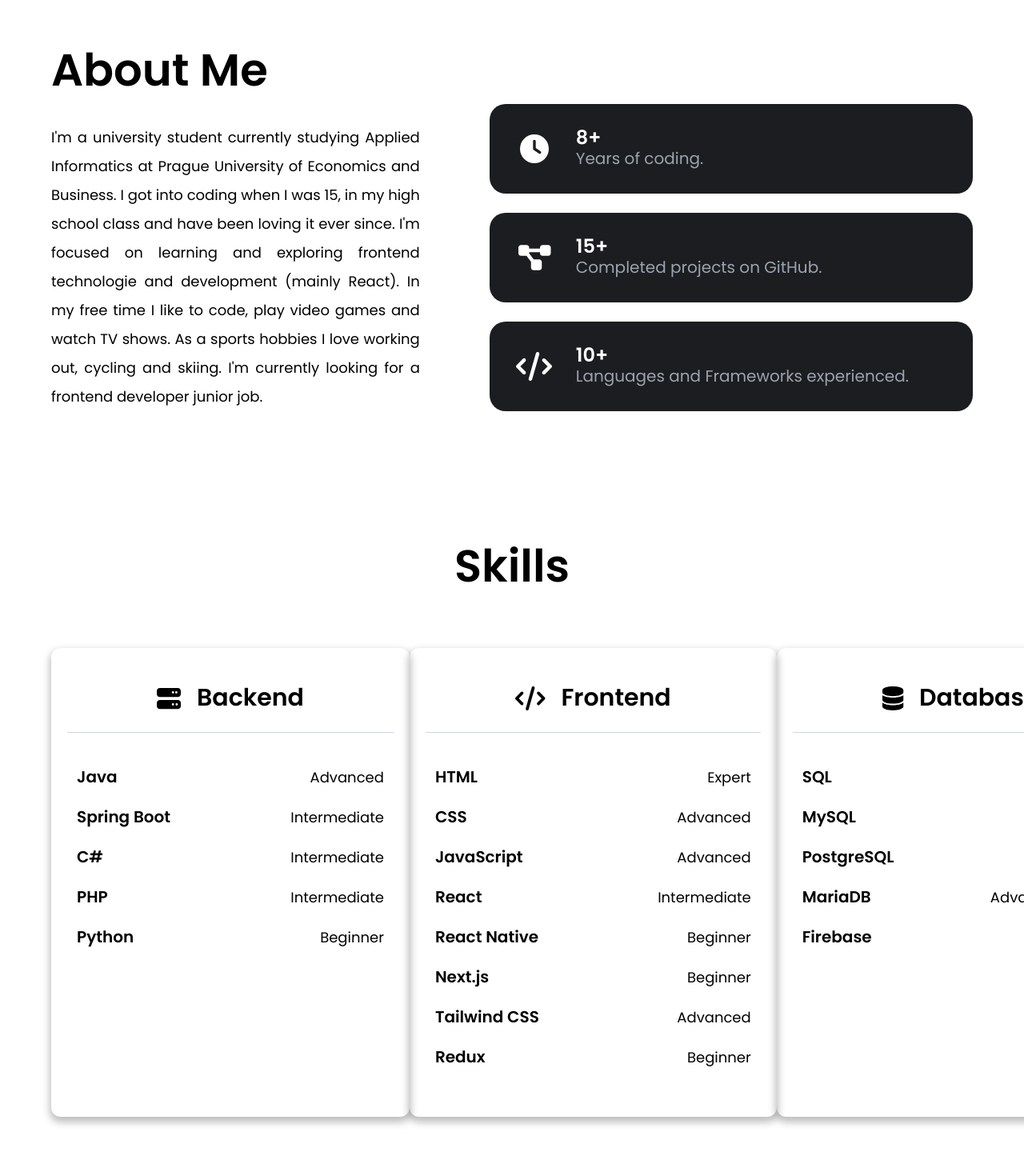
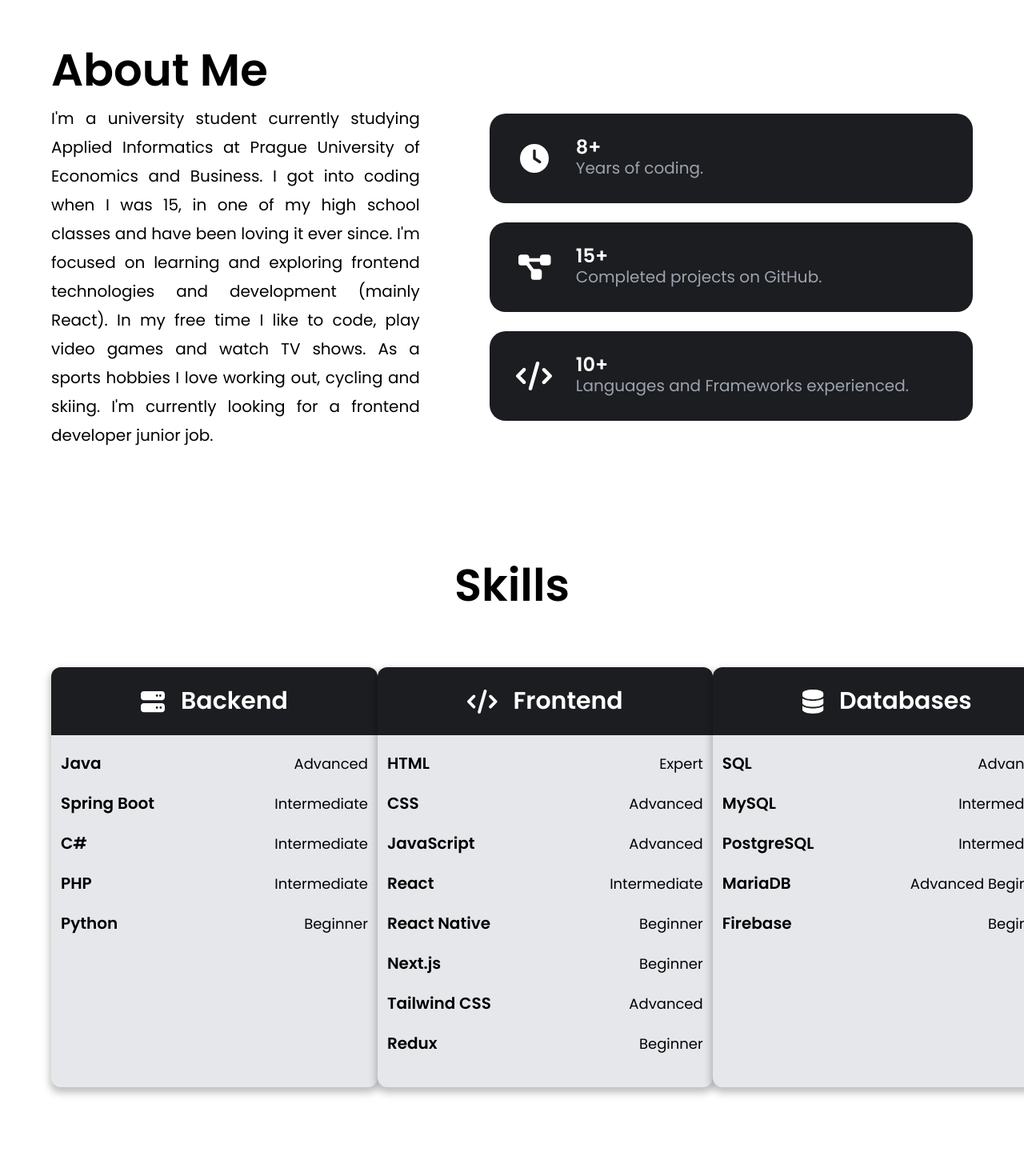
Before and after one commit to itsDaiton/portfolio, a React (Vite) app: page / in a window 1280 px wide. Shown: the part 1040-2510 px from the top of the page at 80% size. Built offline with nearby package versions, Linux system fonts and the light colour scheme.

Commit message:
about, navbar, skills changes

```diff
--- a/src/components/About.jsx
+++ b/src/components/About.jsx
@@ -10,10 +10,10 @@ const About = () => {
         <div className='flex flex-col py-10 justify-start'>
           <h1 className='font-semibold text-[56px]'>About Me</h1>
           <div className='flex flex-row justify-between items-center'>
-            <p className='font-normal text-[18px] w-[40%] text-justify leading-[36px]'>
+            <p className='font-normal text-[20px] w-[40%] text-justify leading-[36px]'>
               I'm a university student currently studying Applied Informatics at Prague University of Economics and Business.
-              I got into coding when I was 15, in my high school class and have been loving it ever since.
-              I'm focused on learning and exploring frontend technologie and development (mainly React).
+              I got into coding when I was 15, in one of my high school classes and have been loving it ever since.
+              I'm focused on learning and exploring frontend technologies and development (mainly React).
               In my free time I like to code, play video games and watch TV shows. As a sports hobbies I love working out, cycling and skiing.
               I'm currently looking for a frontend developer junior job.
             </p>
--- a/src/components/Navbar.jsx
+++ b/src/components/Navbar.jsx
@@ -12,7 +12,7 @@ const Navbar = () => {
             key={link.id}
             className='cursor-pointer text-[20px]'
             whileHover={{
-              color: 'red',
+              fontWeight: 'bold',
               scale: 1.2
             }}
           >
--- a/src/components/Skills.jsx
+++ b/src/components/Skills.jsx
@@ -12,13 +12,12 @@ const Skills = () => {
             <h1 className='font-semibold text-[56px]'>Skills</h1>
           </div>
           <div className='flex flex-row justify-between py-10'>
-            <div className='button-shadow rounded-xl w-fit px-5 py-5 my-5'>
-              <div className='flex flex-row justify-center items-center space-x-5 text-[30px] px-28 pt-5'>
+            <div className='button-shadow rounded-xl w-fit my-5 bg-gray-200'>
+              <div className='flex flex-row justify-center items-center space-x-5 text-[30px] px-28 pt-5 pb-5 bg-[#1c1d20] text-white rounded-t-xl'>
                 <FontAwesomeIcon icon={faServer}/>
                 <span className='font-semibold'>Backend</span>
               </div>
-              <div className='flex-grow border-t border-gray-300 mt-5 mb-10'></div>
-              <div className='flex flex-col space-y-5'>
+              <div className='flex flex-col space-y-5 mt-5 pb-10'>
                 {backend.map((item) => (
                 <div className='flex justify-between items-center' key={item.id}>
                   <p className='font-semibold text-[20px] px-3'>{item.title}</p>
@@ -27,13 +26,12 @@ const Skills = () => {
                 ))}
               </div>
             </div>
-            <div className='button-shadow rounded-xl w-fit px-5 py-5 my-5'>
-              <div className='flex flex-row justify-center items-center space-x-5 text-[30px] px-28 pt-5'>
+            <div className='button-shadow rounded-xl w-fit my-5 bg-gray-200'>
+              <div className='flex flex-row justify-center items-center space-x-5 text-[30px] px-28 pt-5 pb-5 bg-[#1c1d20] text-white rounded-t-xl'>
                 <FontAwesomeIcon icon={faCode}/>
                 <span className='font-semibold'>Frontend</span>
               </div>
-              <div className='flex-grow border-t border-gray-300 mt-5 mb-10'></div>
-              <div className='flex flex-col space-y-5 pb-10'>
+              <div className='flex flex-col space-y-5 mt-5 pb-10'>
                 {frontend.map((item) => (
                 <div className='flex justify-between items-center' key={item.id}>
                   <p className='font-semibold text-[20px] px-3'>{item.title}</p>
@@ -42,13 +40,12 @@ const Skills = () => {
                 ))}
               </div>
             </div>
-            <div className='button-shadow rounded-xl w-fit px-5 py-5 my-5'>
-              <div className='flex flex-row justify-center items-center space-x-5 text-[30px] px-28 pt-5'>
+            <div className='button-shadow rounded-xl w-fit my-5 bg-gray-200'>
+              <div className='flex flex-row justify-center items-center space-x-5 text-[30px] px-28 pt-5 pb-5 bg-[#1c1d20] text-white rounded-t-xl'>
                 <FontAwesomeIcon icon={faDatabase}/>
                 <span className='font-semibold'>Databases</span>
               </div>
-              <div className='flex-grow border-t border-gray-300 mt-5 mb-10'></div>
-              <div className='flex flex-col space-y-5'>
+              <div className='flex flex-col space-y-5 mt-5 pb-10'>
                 {database.map((item) => (
                 <div className='flex justify-between items-center' key={item.id}>
                   <p className='font-semibold text-[20px] px-3'>{item.title}</p>
```
